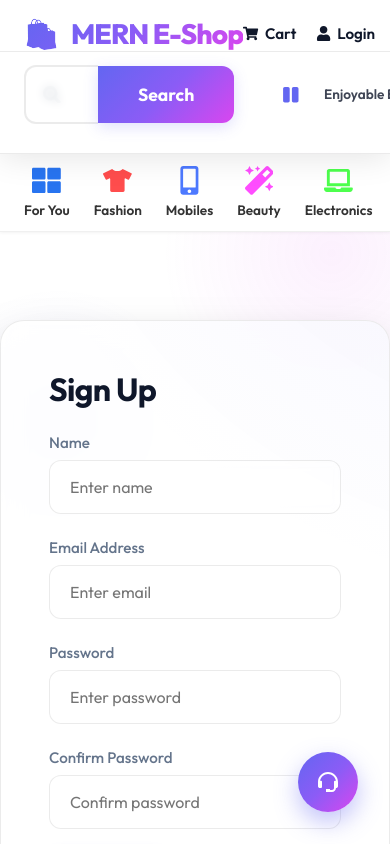
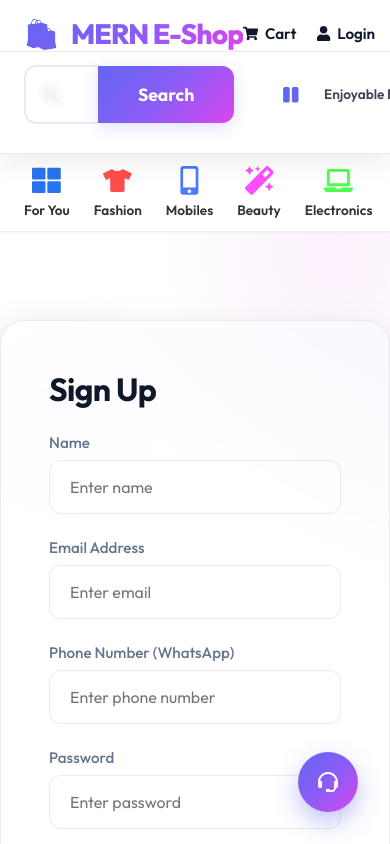
Before and after one commit to 1nt24is020akash-del/e-commerce, a React (Vite) app in the folder frontend/: page /register in a window 390 px wide. Shown: the top 844 px of the page. Built offline with nearby package versions, Linux system fonts and the light colour scheme; no server answers.

Commit message:
Feature: Add phone number field to User profile, Registration, and Admin User List

```diff
--- a/frontend/src/pages/ProfilePage.jsx
+++ b/frontend/src/pages/ProfilePage.jsx
@@ -10,6 +10,7 @@ const ProfilePage = () => {
   const [email, setEmail] = useState('');
   const [password, setPassword] = useState('');
   const [confirmPassword, setConfirmPassword] = useState('');
+  const [phone, setPhone] = useState('');
 
   const dispatch = useDispatch();
 
@@ -23,6 +24,7 @@ const ProfilePage = () => {
     if (userInfo) {
       setName(userInfo.name);
       setEmail(userInfo.email);
+      setPhone(userInfo.phone || '');
     }
   }, [userInfo]);
 
@@ -32,7 +34,7 @@ const ProfilePage = () => {
       alert('Passwords do not match');
     } else {
       try {
-        const res = await updateProfile({ _id: userInfo._id, name, email, password }).unwrap();
+        const res = await updateProfile({ _id: userInfo._id, name, email, phone, password }).unwrap();
         dispatch(setCredentials({ ...res }));
         alert('Profile updated successfully');
       } catch (err) {
@@ -53,6 +55,10 @@ const ProfilePage = () => {
           <div className="form-group">
             <label className="form-label">Email</label>
             <input type="email" className="form-control" value={email} onChange={(e) => setEmail(e.target.value)} />
+          </div>
+          <div className="form-group">
+            <label className="form-label">Phone Number (WhatsApp)</label>
+            <input type="text" className="form-control" value={phone} onChange={(e) => setPhone(e.target.value)} />
           </div>
           <div className="form-group">
             <label className="form-label">Password</label>
--- a/frontend/src/pages/RegisterPage.jsx
+++ b/frontend/src/pages/RegisterPage.jsx
@@ -9,6 +9,7 @@ const RegisterPage = () => {
   const [email, setEmail] = useState('');
   const [password, setPassword] = useState('');
   const [confirmPassword, setConfirmPassword] = useState('');
+  const [phone, setPhone] = useState('');
 
   const dispatch = useDispatch();
   const navigate = useNavigate();
@@ -34,7 +35,7 @@ const RegisterPage = () => {
       return;
     }
     try {
-      const res = await register({ name, email, password }).unwrap();
+      const res = await register({ name, email, password, phone }).unwrap();
       dispatch(setCredentials({ ...res }));
       navigate(redirect);
     } catch (err) {
@@ -67,6 +68,17 @@ const RegisterPage = () => {
             placeholder="Enter email"
             value={email}
             onChange={(e) => setEmail(e.target.value)}
+          />
+        </div>
+
+        <div className="form-group">
+          <label className="form-label">Phone Number (WhatsApp)</label>
+          <input
+            type="text"
+            className="form-control"
+            placeholder="Enter phone number"
+            value={phone}
+            onChange={(e) => setPhone(e.target.value)}
           />
         </div>
 
--- a/frontend/src/pages/admin/UserListPage.jsx
+++ b/frontend/src/pages/admin/UserListPage.jsx
@@ -29,6 +29,7 @@ const UserListPage = () => {
               <th>ID</th>
               <th>NAME</th>
               <th>EMAIL</th>
+              <th>PHONE</th>
               <th>ADMIN</th>
               <th></th>
             </tr>
@@ -39,6 +40,7 @@ const UserListPage = () => {
                 <td>{user._id}</td>
                 <td>{user.name}</td>
                 <td><a href={`mailto:${user.email}`}>{user.email}</a></td>
+                <td>{user.phone || 'N/A'}</td>
                 <td>{user.isAdmin ? <FaCheck color="green" /> : <FaTimes color="red" />}</td>
                 <td>
                   <button className="btn btn-outline" onClick={() => deleteHandler(user._id)}>
```
Also changed, not shown: 1 other file (tests, documents, lock files or other folders).
